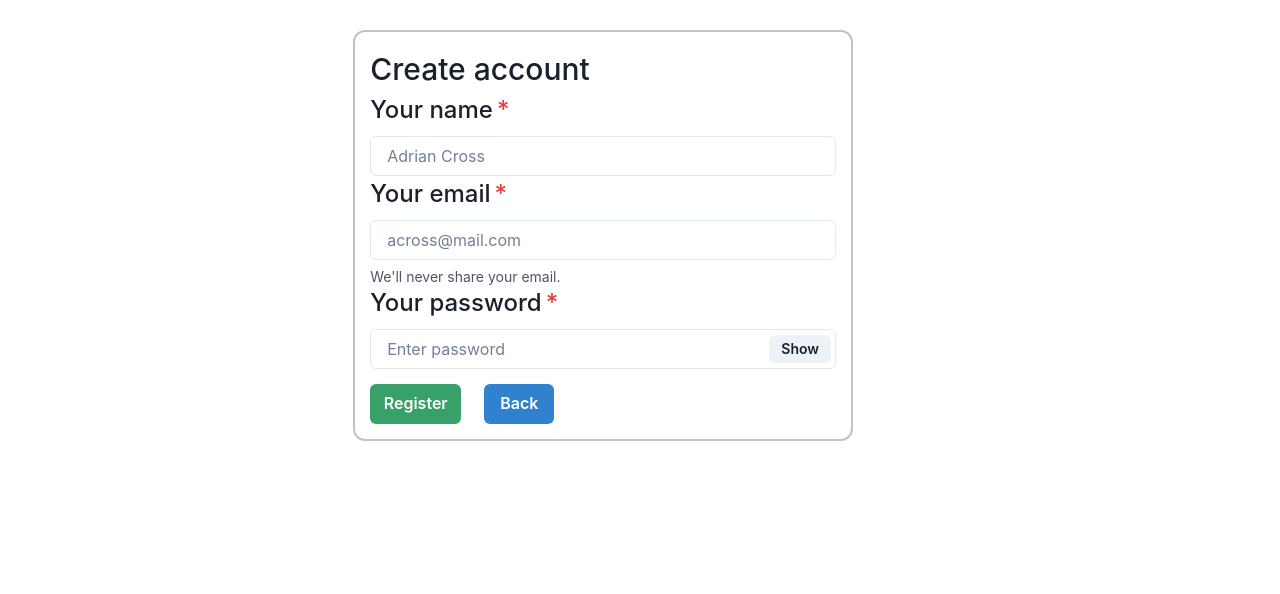
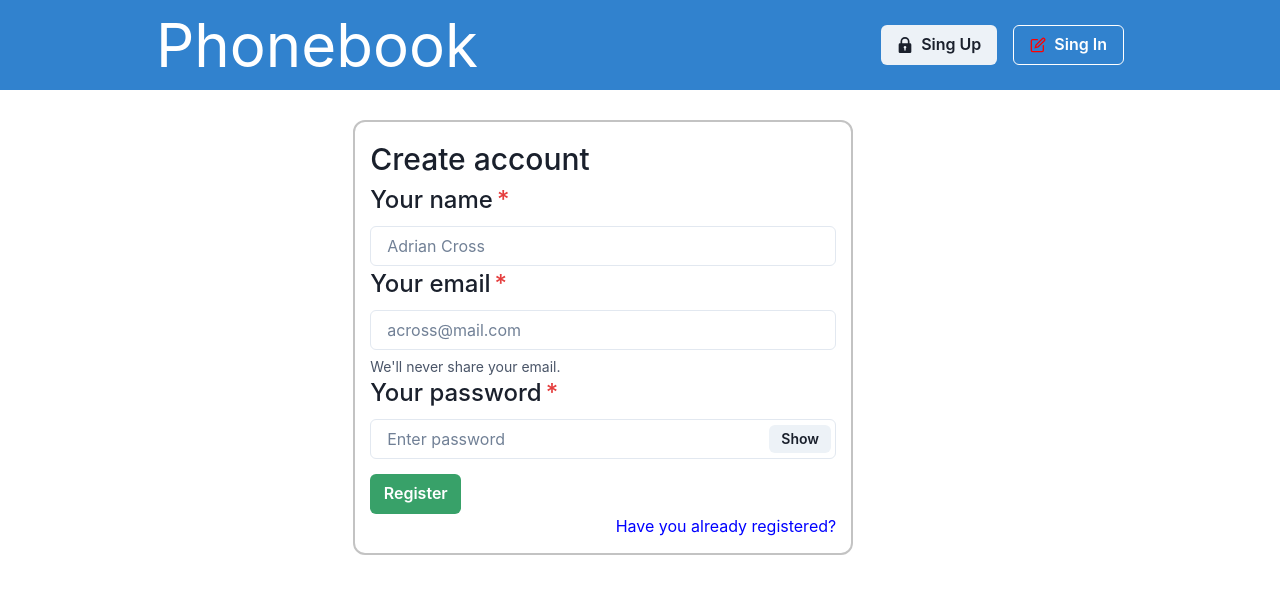
Before and after one commit to Fa11enSky/Phonebook, a React (Create React App) app: page /goit-react-hw-08-phonebook/register in a window 1280 px wide. Shown: the top 594 px of the page. Built offline with nearby package versions, Linux system fonts and the light colour scheme.

Commit message:
fix some bugs

```diff
--- a/public/index.html
+++ b/public/index.html
@@ -60,7 +60,6 @@
   <body>
     <noscript>You need to enable JavaScript to run this app.</noscript>
     <div id="root"></div>
-    <div id="modal-root"></div>
     <!--
       This HTML file is a template.
       If you open it directly in the browser, you will see an empty page.
--- a/src/components/AddContactModal/AddContactModal.jsx
+++ b/src/components/AddContactModal/AddContactModal.jsx
@@ -1,42 +1,29 @@
-import { AddIcon } from '@chakra-ui/icons';
 
 const {
-  Button,
-  useDisclosure,
+
   ModalOverlay,
   ModalContent,
   ModalHeader,
   ModalCloseButton,
   Modal,
   ModalBody,
-  Box,
+
 } = require('@chakra-ui/react');
 const { default: ContactForm } = require('components/ContactForm/ContactForm');
 
-export function AddContactModal() {
-  const { isOpen, onOpen, onClose } = useDisclosure();
+export function AddContactModal({isOpen,onClose}) {
   return (
-    <Box mt={15}>
-      <Button
-        display="block"
-        ml="auto"
-        leftIcon={<AddIcon />}
-        colorScheme="blue"
-        onClick={onOpen}
-      >
-        Add Contact
-      </Button>
 
-      <Modal  isOpen={isOpen} onClose={onClose}>
-        <ModalOverlay />
-        <ModalContent>
+      <Modal   isOpen={isOpen} onClose={onClose}>
+        <ModalOverlay  />
+        <ModalContent >
           <ModalHeader>Add Contact</ModalHeader>
-          <ModalCloseButton />
-          <ModalBody>
-            <ContactForm close={onClose} />
+
+          <ModalBody><ModalCloseButton />
+            <ContactForm />
           </ModalBody>
         </ModalContent>
       </Modal>
-    </Box>
+
   );
 }
--- a/src/components/App.jsx
+++ b/src/components/App.jsx
@@ -40,9 +40,6 @@ const App = () => {
               path="contacts"
               element={<PrivateRoute redirectTo="/" component={<Contacts />} />}
             />
-            <Route path="*" element={<div>not....</div>} />
-          </Route>
-
             <Route
               path="login"
               element={
@@ -69,6 +66,8 @@ const App = () => {
                 />
               }
             />
+            <Route path="*" element={<div>not....</div>} />
+          </Route>
         </Routes>
       </>
     </ChakraProvider>
--- a/src/components/Header/Header.jsx
+++ b/src/components/Header/Header.jsx
@@ -5,18 +5,26 @@ import UserMenu from 'components/UserMenu/UserMenu';
 import { useSelector } from 'react-redux';
 import { selectIsLoggedIn } from 'store/auth/selectors';
 import { useMediaQuery } from '@chakra-ui/react';
+import { useNavigate } from 'react-router-dom';
 
 const Header = () => {
   const [isLargerThan600] = useMediaQuery('(min-width: 600px)');
   const isLoggedIn = useSelector(selectIsLoggedIn);
   const setFontsize = () => {
-    return isLargerThan600?'6xl':'3xl'
-  }
-
+    return isLargerThan600 ? '6xl' : '3xl';
+  };
+  const navigate=useNavigate()
+const handleNavigate = () => {
+  navigate('/', { replace: true });
+};
   return (
     <header
       style={{
         backgroundColor: '#3182ce',
+        position: 'fixed',
+        top: 0,
+        width: '100%',
+
       }}
     >
       <Container
@@ -26,11 +34,10 @@ const Header = () => {
         color="white"
       >
         <Flex alignItems="center">
-
-            <Text fontSize={setFontsize()}>Phonebook</Text>
+          <Text _hover={{textShadow:' 4px 4px 2px rgba(0,0,0,0.6)'}} transition='250ms linear' fontSize={setFontsize()} cursor='pointer' onClick={handleNavigate}>Phonebook</Text>
 
           <Spacer />
-          {isLoggedIn ? <UserMenu size={ isLargerThan600} /> : <LoginNav />}
+          {isLoggedIn ? <UserMenu  size={isLargerThan600} /> : <LoginNav />}
         </Flex>
       </Container>
     </header>
--- a/src/components/LoginForm/LoginForm.jsx
+++ b/src/components/LoginForm/LoginForm.jsx
@@ -5,7 +5,6 @@ import {
   AlertTitle,
   Box,
   Button,
-  ButtonGroup,
   Container,
   FormControl,
   FormHelperText,
@@ -30,7 +29,7 @@ export const LoginForm = () => {
   const error=useSelector(selectError)
   const fetching = useSelector(selectFetching);
   const handleNavigate = () => {
-    navigate('/', { replace: true });
+    navigate('/register', { replace: true });
   };
   const [show, setShow] = useState(false);
   const handleShow = () => setShow(!show);
@@ -98,14 +97,14 @@ export const LoginForm = () => {
               </InputRightElement>
             </InputGroup>
           </FormControl>
-          <ButtonGroup gap={15}>
-            <Button width={73} type="submit" colorScheme="green">
-              {fetching ? <Spinner /> : 'Login'}
-            </Button>
-            <Button type="button" colorScheme="blue" onClick={handleNavigate}>
-              Back
-            </Button>
-          </ButtonGroup>
+          <Button width={73} type="submit" colorScheme="green">
+            {fetching ? <Spinner /> : 'Login'}
+          </Button>
+          <Box display='flex' justifyContent='flex-end'>
+            <Text cursor='pointer' color='blue' as="span" onClick={handleNavigate}>
+              "Do you not have an account?"
+            </Text>
+          </Box>
         </Box>
       </form>
     </Container>
--- a/src/components/RegisterForm/RegisterForm.jsx
+++ b/src/components/RegisterForm/RegisterForm.jsx
@@ -1,7 +1,6 @@
 import {
   Box,
   Button,
-  ButtonGroup,
   Container,
   FormControl,
   FormHelperText,
@@ -11,7 +10,6 @@ import {
   InputRightElement,
   Spinner,
   Text,
-
 } from '@chakra-ui/react';
 import { useState } from 'react';
 import { useNavigate } from 'react-router-dom';
@@ -28,7 +26,7 @@ export const RegisterForm = () => {
   const navigate = useNavigate();
 
   const handleNavigate = () => {
-    navigate('/', { replace: true });
+    navigate('/login', { replace: true });
   };
   const [show, setShow] = useState(false);
   const handleShow = () => setShow(!show);
@@ -105,15 +103,15 @@ export const RegisterForm = () => {
               </InputRightElement>
             </InputGroup>
           </FormControl>
-          <ButtonGroup gap={15}>
-            <Button width={91} colorScheme="green" type="submit">
-              {fetching ? <Spinner /> : 'Register'}
-            </Button>
-            <Button colorScheme="blue" type="button" onClick={handleNavigate}>
-              Back
-            </Button>
-          </ButtonGroup>
 
+          <Button width={91} colorScheme="green" type="submit">
+            {fetching ? <Spinner /> : 'Register'}
+          </Button>
+          <Box display='flex' justifyContent='flex-end'>
+            <Text as='span' color="blue" cursor='pointer' onClick={handleNavigate}>
+              Have you already registered?
+            </Text>{' '}
+          </Box>
         </Box>
       </form>
     </Container>
--- a/src/components/UserMenu/UserMenu.jsx
+++ b/src/components/UserMenu/UserMenu.jsx
@@ -1,11 +1,10 @@
-import { ChevronDownIcon } from '@chakra-ui/icons';
 import {
   Box,
-  Button,
   Menu,
   MenuButton,
   MenuItem,
   MenuList,
+  Portal,
   Text,
 } from '@chakra-ui/react';
 import React from 'react';
@@ -16,31 +15,36 @@ import { logOut } from 'store/auth/operations';
 import { selectUser } from 'store/auth/selectors';
 import { useSelector } from 'react-redux';
 const UserMenu = () => {
-  const user=useSelector(selectUser)
+  const user = useSelector(selectUser);
   const dispatch = useDispatch();
   const handleClick = () => {
     dispatch(logOut());
   };
   return (
     <Box display="flex" alignItems="center" gap={10}>
-      <Text fontWeight='500'  fontSize="2xl">
-        Hello {user.name}
+      <Text fontWeight="500" fontSize="2xl">
+        Hello, {user.email}
       </Text>
       <Menu>
-        <MenuButton as={Button} rightIcon={<ChevronDownIcon />}>
+        <MenuButton
+          px={4}
+          py={2}
+          transition="all 0.2s"
+          borderRadius="md"
+          borderWidth="1px"
+          _hover={{ bg: 'gray.400' }}
+          _expanded={{ bg: 'blue.400' }}
+          _focus={{ boxShadow: 'outline' }}
+        >
           <FaRegUser />
         </MenuButton>
-        <MenuList bg="white">
-          <MenuItem
-            onClick={handleClick}
-            as={Button}
-            icon={<IoIosLogOut />}
-            color="red"
-            zIndex={1000}
-          >
-            Log out
-          </MenuItem>
-        </MenuList>
+        <Portal>
+          <MenuList bg="white">
+            <MenuItem onClick={handleClick} icon={<IoIosLogOut /> } color="red">
+              <div>Log out</div>
+            </MenuItem>
+          </MenuList>
+        </Portal>
       </Menu>
     </Box>
   );
--- a/src/index.css
+++ b/src/index.css
@@ -1,6 +1,7 @@
 @import-normalize; /* bring in normalize.css styles */
 
 body {
+  padding-top: 90px;
   margin: 0;
   background-color: rgba(208, 217, 224, 0.884);
   font-family: -apple-system, BlinkMacSystemFont, 'Segoe UI', 'Roboto', 'Oxygen',
@@ -35,3 +36,7 @@ img {
   max-width: 100%;
   height: auto;
 }
+/* fix chakra portal with fixed header */
+.chakra-ui-light {
+  padding-top: 90px;
+}
--- a/src/pages/Contacts.jsx
+++ b/src/pages/Contacts.jsx
@@ -1,4 +1,5 @@
-import { Container } from '@chakra-ui/react';
+import { AddIcon } from '@chakra-ui/icons';
+import { Button, Container, useDisclosure } from '@chakra-ui/react';
 import { AddContactModal } from 'components/AddContactModal/AddContactModal';
 import ContactList from 'components/ContactList/ContactList';
 import Filter from 'components/Filter/Filter';
@@ -9,11 +10,19 @@ import { selectIsLoading } from 'store/contacts/selectors';
 
 export const Contacts = () => {
   const isLoading = useSelector(selectIsLoading);
+  const { isOpen, onOpen, onClose } = useDisclosure();
   return (
-    <>
-      <Container maxW="1000px">
-        <AddContactModal />
-      </Container>
+    <Container pt={30} maxW="1000px">
+      <Button
+        display="block"
+        ml="auto"
+        leftIcon={<AddIcon />}
+        colorScheme="blue"
+        onClick={onOpen}
+      >
+        Add Contact
+      </Button>
+      <AddContactModal isOpen={isOpen} onClose={onClose} />
       <h2
         style={{
           fontSize: '40px',
@@ -26,7 +35,7 @@ export const Contacts = () => {
       <Filter />
       {isLoading && <Loader />}
       <ContactList />
-    </>
+    </Container>
   );
 };
 
```
Lines whose indentation alone changed are shown as unchanged.
